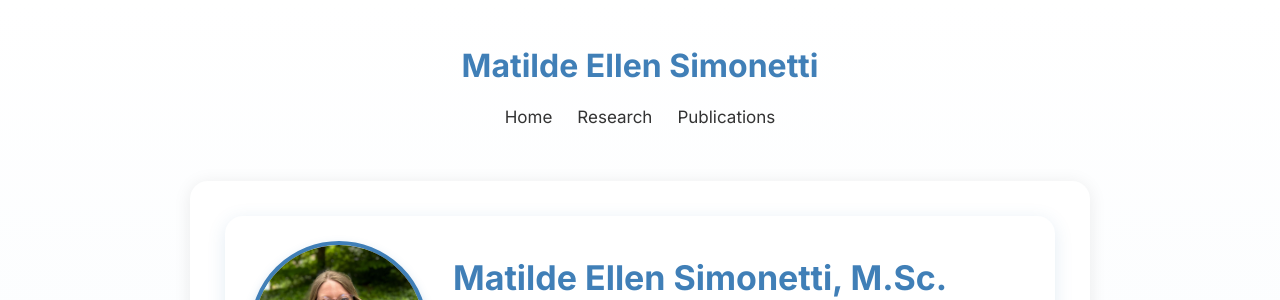
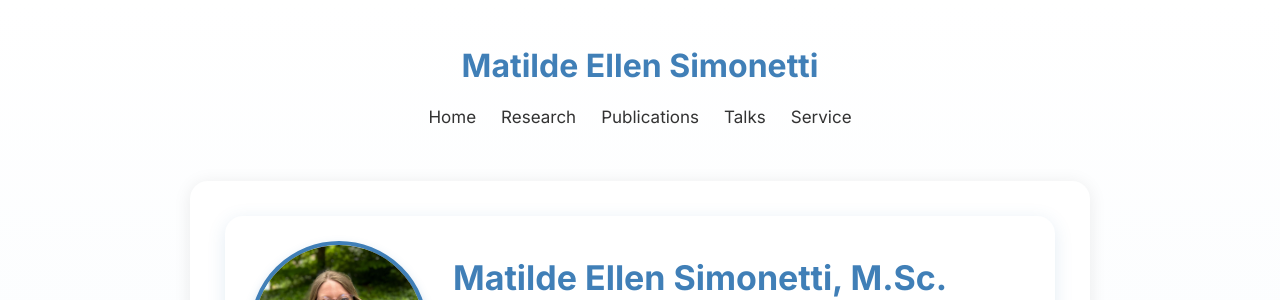
Before and after one commit to matildellen/matildellen.github.io, a Jekyll site: the page built from index.md, in a window 1280 px wide. Shown: the top 300 px of the page. Built offline with Jekyll 4.4.1, drawn with Linux system fonts in a browser that asks for light colours.

Commit message:
Add links to Talks and Service in navigation

```diff
--- a/_layouts/default.html
+++ b/_layouts/default.html
@@ -23,6 +23,8 @@
     <a href="/">Home</a>
     <a href="/research">Research</a>
     <a href="/publications">Publications</a>
+    <a href="/talks">Talks</a>
+    <a href="/service">Service</a>
   </nav>
 </header>
 
```
